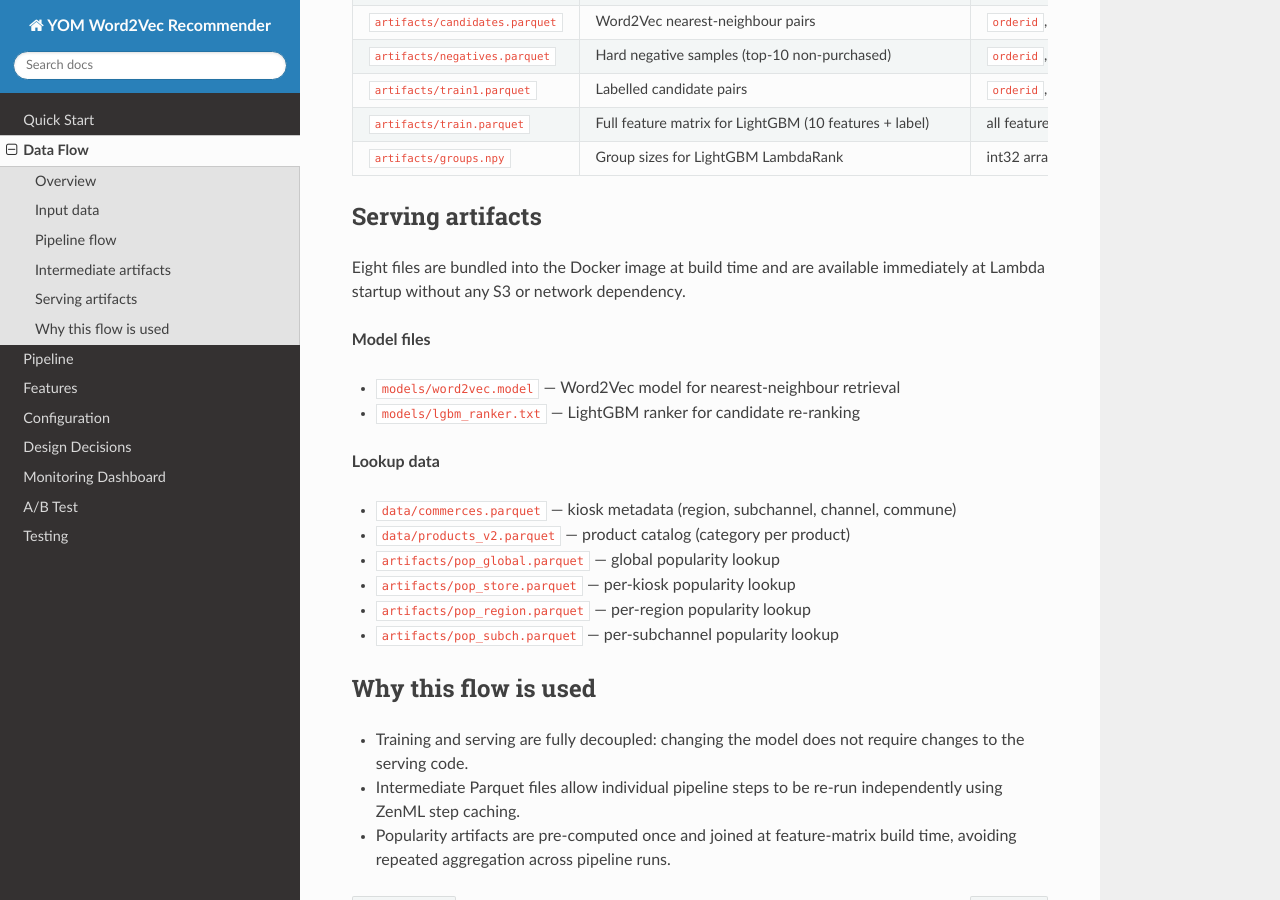
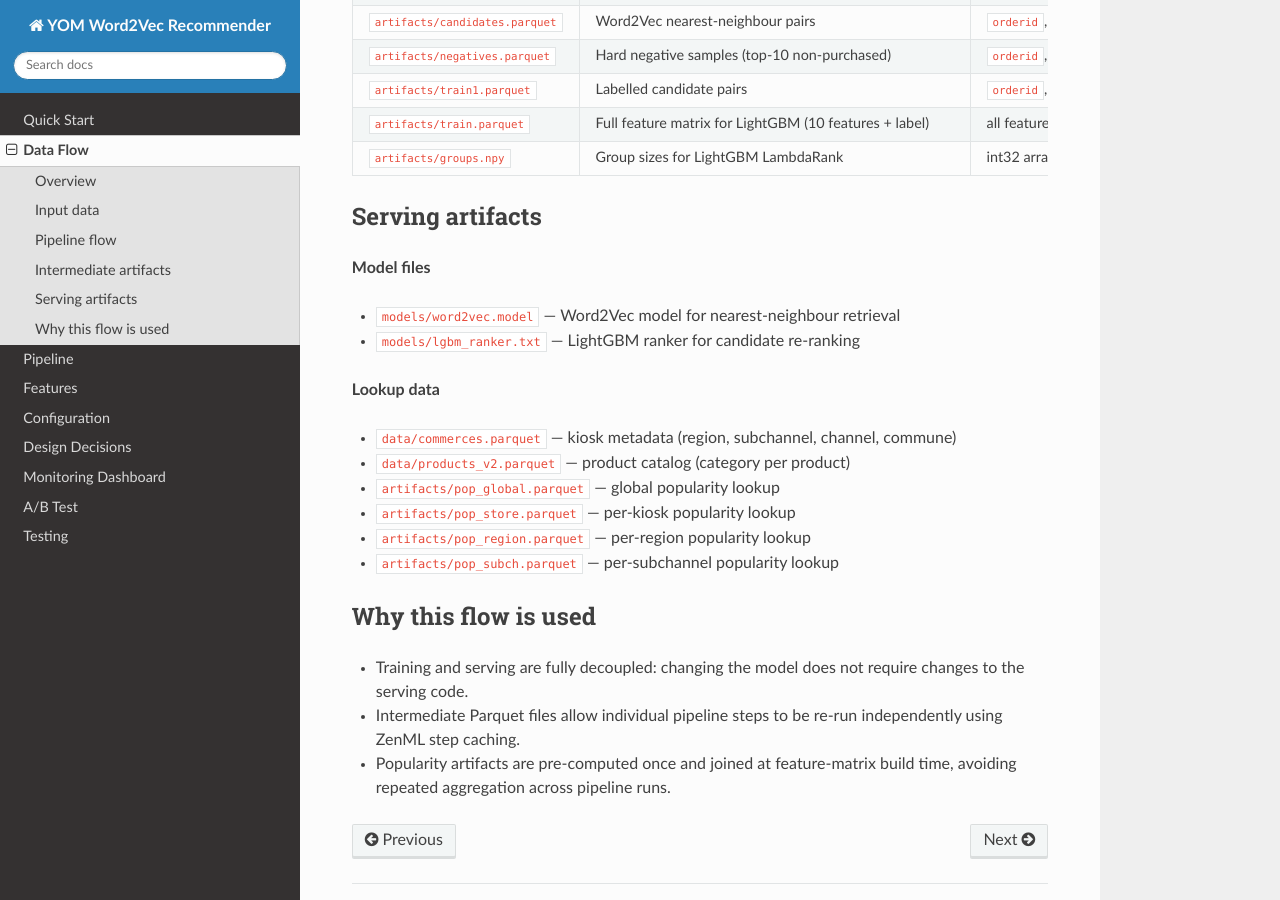
Before and after one commit to chris026/YOM-Word2Vec, a Sphinx documentation site: the page built from docs/data_flow.rst, in a window 1280 px wide and 900 px high, scrolled down 1419 px. Built offline with Sphinx 7.4.7 and the Read the Docs theme 3.1.0, drawn with Linux system fonts in a browser that asks for light colours.

```diff
--- a/docs/data_flow.rst
+++ b/docs/data_flow.rst
@@ -18,7 +18,7 @@
      - Key columns
    * - ``data/*.csv``
      - Order transaction data
-     - ``orderid``, ``productid``, ``userid``, ``orderdt``, quantity
+     - ``orderid``, ``productid``, ``userid``, ``orderdt``, ``quantity``
    * - ``data/commerces.csv``
      - Kiosk metadata
      - ``userid``, ``channel``, ``subchannel``, ``region``, ``commune``, ``active``
@@ -110,9 +110,6 @@
 Serving artifacts
 -----------------
 
-Eight files are bundled into the Docker image at build time and are available
-immediately at Lambda startup without any S3 or network dependency.
-
 **Model files**
 
 - ``models/word2vec.model`` — Word2Vec model for nearest-neighbour retrieval
```
Also changed, not shown: docs/pipeline.rst (+11 -9 lines).
